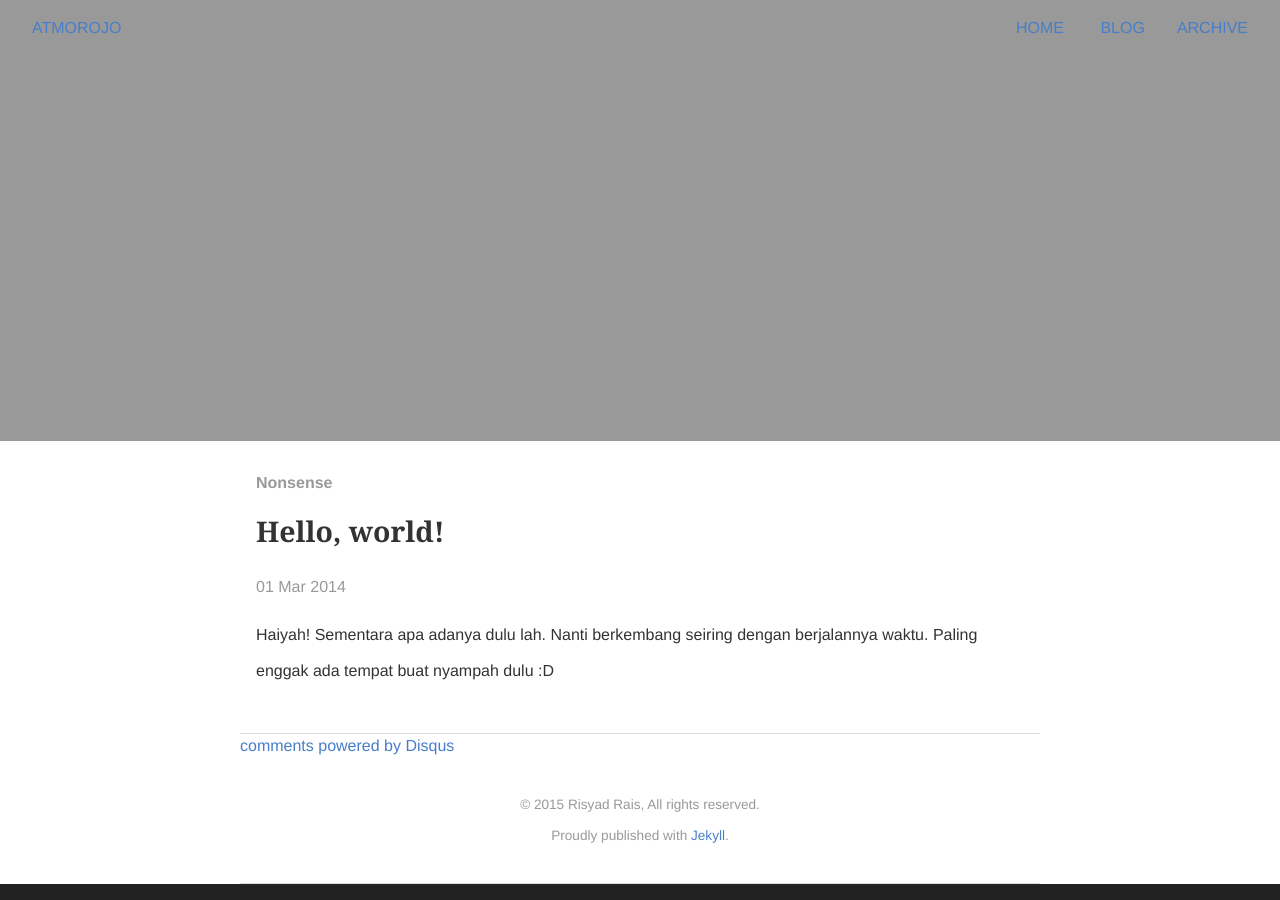
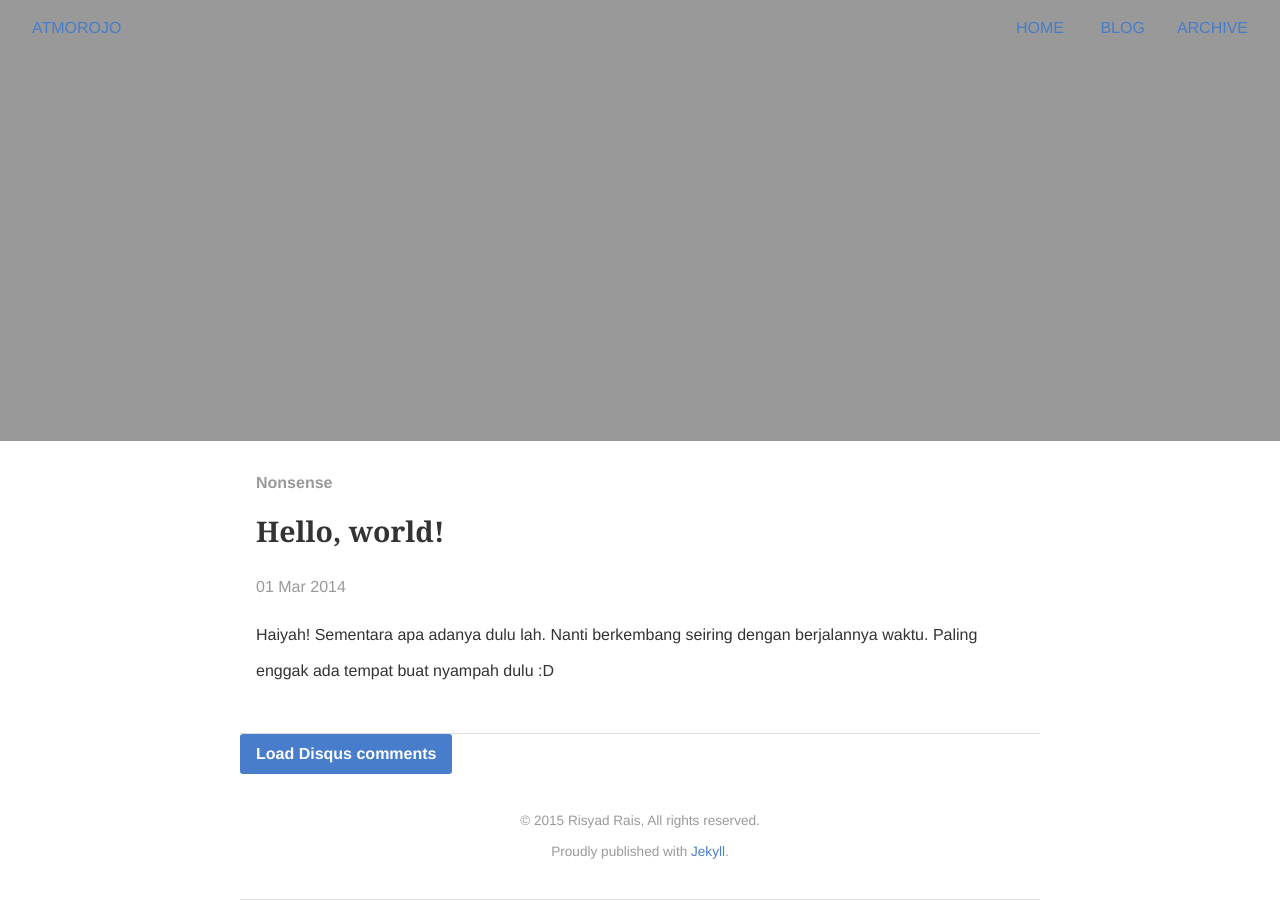
Before and after one commit to atmorojo/atmorojo.github.io, a Jekyll site: the page built from _posts/2014-03-01-Hello.md, in a window 1280 px wide and 900 px high, scrolled down 459 px. Built offline with Jekyll 4.4.1, drawn with Linux system fonts in a browser that asks for light colours; Markdown is read by kramdown in place of the engine named in the settings; comment, search, counter and statistics services are not loaded; some of the changed lines change nothing that is shown.

Commit message:
Fix js order and disable disqus by default

```diff
--- a/_includes/disqus.html
+++ /dev/null
@@ -1,16 +0,0 @@
-<!-- disqus.html -->
-<div id="disqus_thread">
-  <script type="text/javascript">
-/* * * CONFIGURATION VARIABLES: EDIT BEFORE PASTING INTO YOUR WEBPAGE * * */
-  var disqus_shortname = 'atmorojo'; // required: replace example with your forum shortname
-
-  /* * * DON'T EDIT BELOW THIS LINE * * */
-  (function() {
-   var dsq = document.createElement('script'); dsq.type = 'text/javascript'; dsq.async = true;
-   dsq.src = '//' + disqus_shortname + '.disqus.com/embed.js';
-   (document.getElementsByTagName('head')[0] || document.getElementsByTagName('body')[0]).appendChild(dsq);
-   })();
-  </script>
-  <noscript>Please enable JavaScript to view the <a href="http://disqus.com/?ref_noscript">comments powered by Disqus.</a></noscript>
-  <a href="http://disqus.com" class="dsq-brlink">comments powered by <span class="logo-disqus">Disqus</span></a>
-</div>
--- a/_includes/javascripts.html
+++ b/_includes/javascripts.html
@@ -1,11 +1,10 @@
 <!-- Javascripts -->
-<script type='text/javascript' src='/js/analytics.js'></script>
 <script type='text/javascript' src='/js/jquery-1.10.2.min.js'></script>
 <script type='text/javascript' src='/js/opacity_on_scroll.js'></script>
-<script async type='text/javascript' src='/js/disqus.js'></script>
-<!-- <script type='text/javascript' src='/js/simpleDropdown.js'></script> -->
+<script type='text/javascript' src='/js/disqus.js'></script>
+<script async type='text/javascript' src='/js/analytics.js'></script>
 
-<script>
+<script type='text/javascript'>
 $(function() {
     $(window).resize(function() {
         $('.cover').height($(window).height());
--- a/_layouts/post.html
+++ b/_layouts/post.html
@@ -13,5 +13,7 @@ layout: default
         {{ content }}
     </article>
 
-    {% include disqus.html %}
+    <button class="show-comments">Load Disqus comments</button>
+    <div class="disqus_thread"></div>
+
 </div>
--- a/js/disqus.js
+++ b/js/disqus.js
@@ -1,10 +1,15 @@
-/* * * CONFIGURATION VARIABLES: EDIT BEFORE PASTING INTO YOUR WEBPAGE * * */
-var disqus_shortname = 'atmorojo'; // required: replace example with your forum shortname
+$(document).ready(function() {
+    $('.show-comments').on('click', function(){
+          var disqus_shortname = 'atmorojo'; // Replace this value with *your* username.
 
-/* * * DON'T EDIT BELOW THIS LINE * * */
-(function () {
-	var s = document.createElement('script'); s.async = true;
-	s.type = 'text/javascript';
-	s.src = '//' + disqus_shortname + '.disqus.com/count.js';
-	(document.getElementsByTagName('HEAD')[0] || document.getElementsByTagName('BODY')[0]).appendChild(s);
-}());
+          // ajax request to load the disqus javascript
+          $.ajax({
+                  type: "GET",
+                  url: "http://" + disqus_shortname + ".disqus.com/embed.js",
+                  dataType: "script",
+                  cache: true
+          });
+          // hide the button once comments load
+          $(this).fadeOut();
+    });
+});
```
